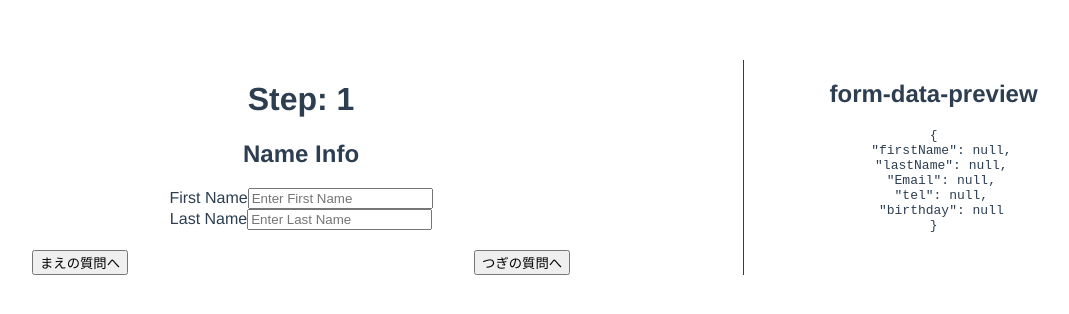
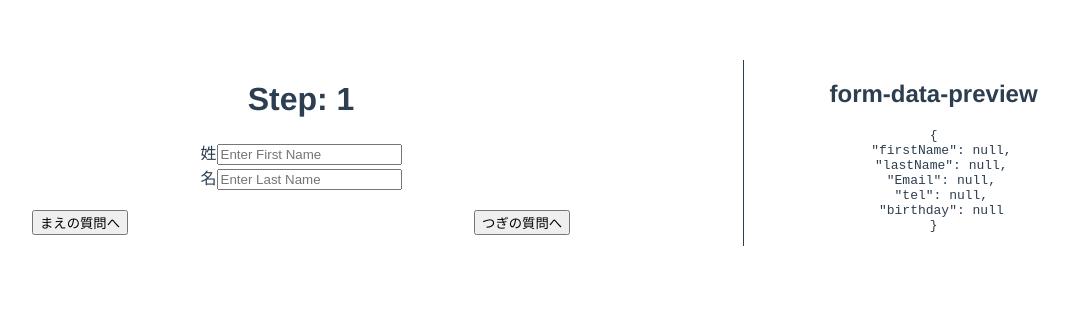
Before and after one commit to IkumaTadokoro/vue-wizard-form-sample, a Vue app: page / in a window 1280 px wide. Shown: the top 314 px of the page, without its empty margins (149-1218 px from the left). Built offline with nearby package versions, Linux system fonts and the light colour scheme.

Commit message:
FirstStepの質問を変更

```diff
--- a/src/components/Steps/FirstStep.vue
+++ b/src/components/Steps/FirstStep.vue
@@ -1,12 +1,11 @@
 <template>
   <form @input="submit">
-    <h2>Name Info</h2>
     <div class="form-group">
-      <label for="firstName">First Name</label>
+      <label for="firstName">姓</label>
       <input type="text" class="form-control" v-model="firstName" placeholder="Enter First Name">
     </div>
     <div class="form-group">
-      <label for="lastName">Last Name</label>
+      <label for="lastName">名</label>
       <input type="text" class="form-control" v-model="lastName" placeholder="Enter Last Name">
     </div>
   </form>
```
